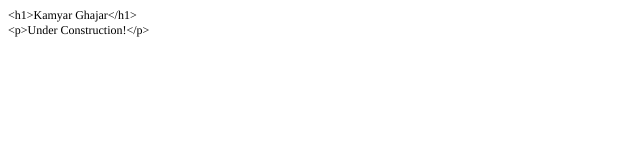
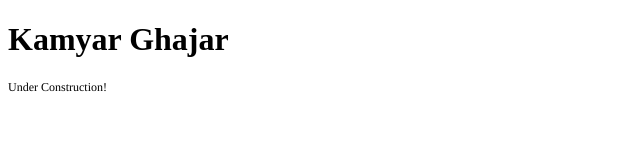
Before and after one commit to kamyarghajar/kamyarghajar.github.io, a plain HTML site: page index.html in a window 1280 px wide. Shown: the whole page, without its empty margins (0-640 px from the left). Drawn offline with Linux system fonts and the light colour scheme.

Commit message:
Initial commit

```diff
--- a/index.html
+++ b/index.html
@@ -12,7 +12,7 @@
   </style>
 </head>
 <body>
-<p class="p1"><span class="s1">&lt;h1&gt;Kamyar Ghajar&lt;/h1&gt;</span></p>
-<p class="p1"><span class="s1">&lt;p&gt;Under Construction!&lt;/p&gt;</span></p>
+<h1>Kamyar Ghajar</h1>
+<p class="p1"><span class="s1">Under Construction!</span></p>
 </body>
 </html>
```
